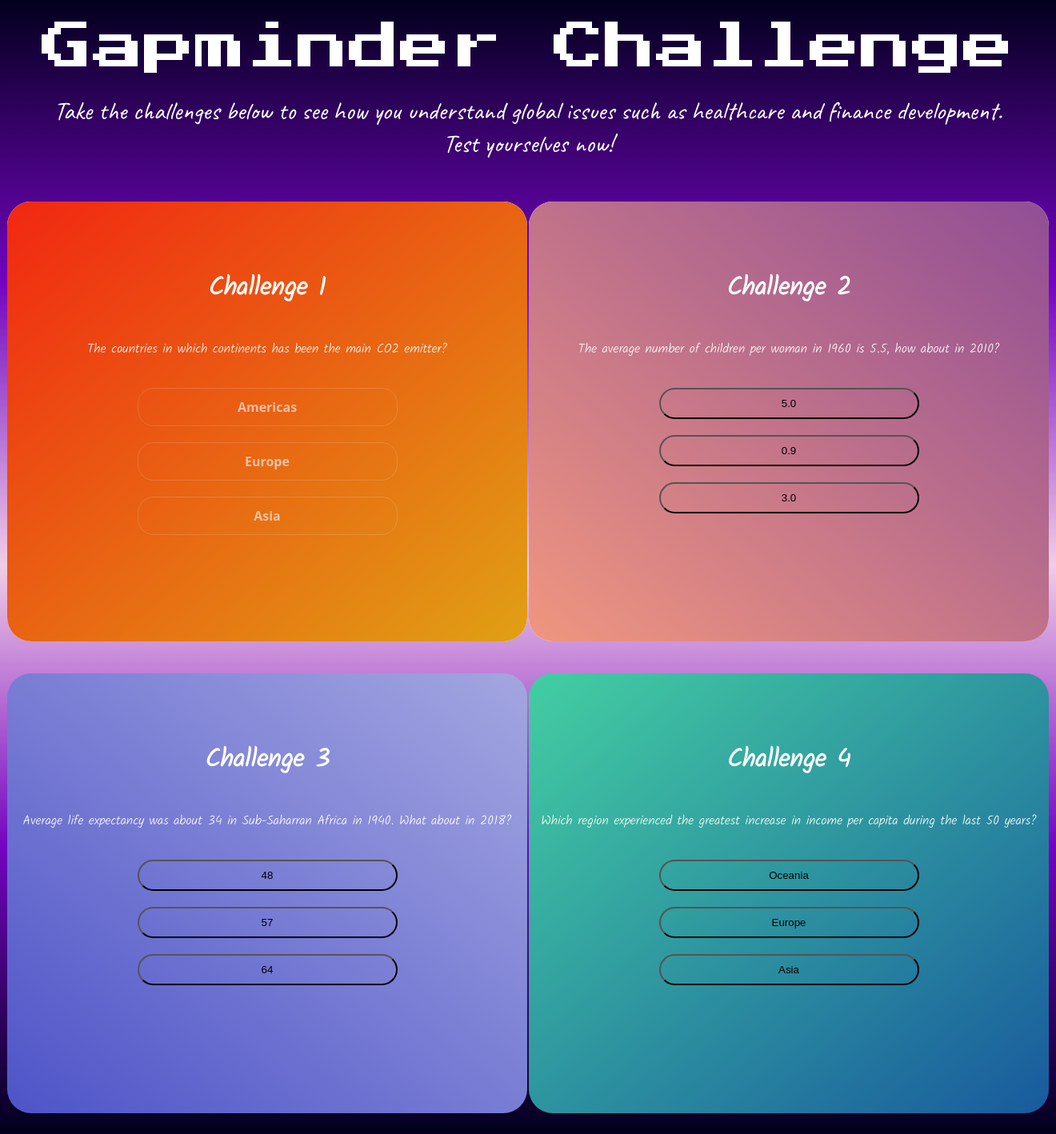
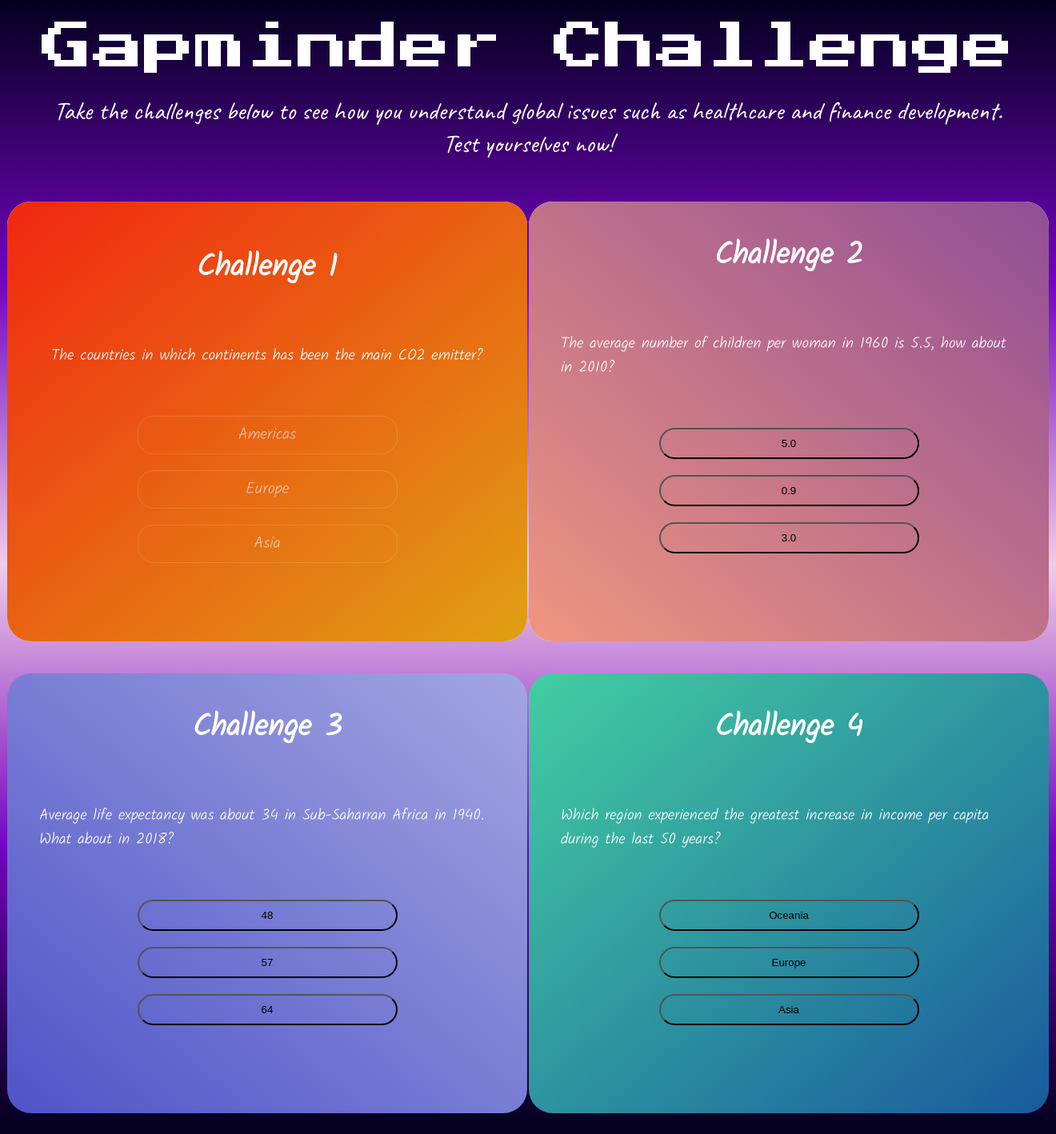
Before and after one commit to UBC-MDS/gapminder_challenge, a Flask app: page / in a window 1320 px wide. Shown: the whole page at 80% size. Run offline with Flask 3, Linux system fonts and the light colour scheme; data that the repository does not hold is empty; parts of the project's set-up code (start-up, migrations or seed data) failed here and were passed over.

Commit message:
Update main.css

```diff
--- a/src/gapminder_challenge/static/css/main.css
+++ b/src/gapminder_challenge/static/css/main.css
@@ -37,7 +37,7 @@
       margin-left: auto;
       margin-right: auto;
       /* font-family: Ubuntu; */
-      font-size: 1rem;
+      font-size: 1.2rem;
     }
 
     .card {
@@ -58,6 +58,11 @@
       backface-visibility: hidden;
       /* border: 1px solid black; */
       border-radius: 30px;
+      /* padding: 20px; */
+    }
+
+    .front p {
+      margin: 40px;
     }
 
     .back {
@@ -160,6 +165,7 @@
 background: linear-gradient(to left top, #e0a014, #f12711); /* W3C, IE 10+/ Edge, Firefox 16+, Chrome 26+, Opera 12+, Safari 7+ */
 
 
+
 }
 
 .card-2 {
@@ -201,9 +207,10 @@
   color: rgba(245, 243, 243, 0.65);
   cursor: pointer;
   display: inline-flex;
-  font-family: system-ui,-apple-system,system-ui,"Helvetica Neue",Helvetica,Arial,sans-serif;
-  font-size: 16px;
-  font-weight: 600;
+  /* font-family: system-ui,-apple-system,system-ui,"Helvetica Neue",Helvetica,Arial,sans-serif; */
+  font-family: 'Kalam', cursive;
+  font-size: 20px;
+  /* font-weight: 600;  */
   justify-content: center;
   line-height: 1.25;
   margin: 0;
```
